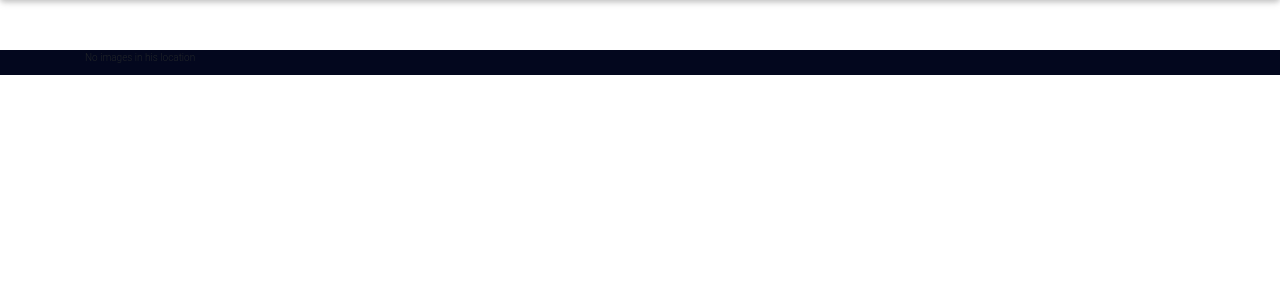
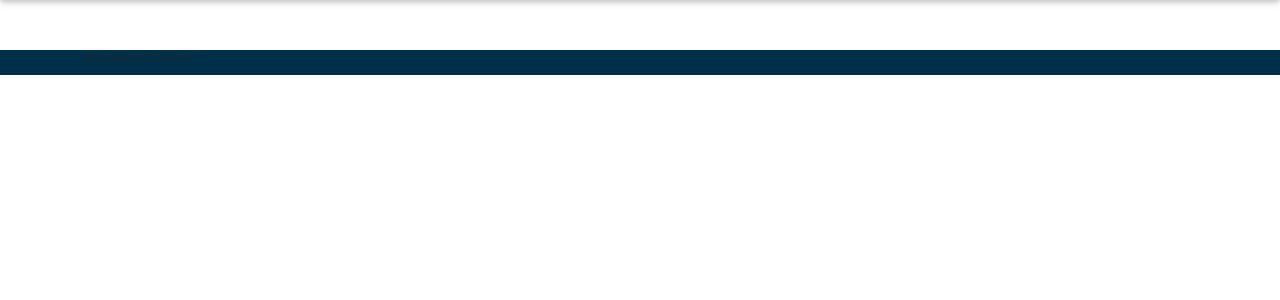
Before and after one commit to josphat-otieno/Django-Gallery, a Django app: page /location/1 in a window 1280 px wide. Shown: the part 82-382 px from the top of the page. Run offline with Django 3.2, Linux system fonts and the light colour scheme; data that the repository does not hold is empty; some libraries are stand-ins or nearby versions.

Commit message:
style the location.html

```diff
--- a/gallery/templates/all-gallery/image.html
+++ b/gallery/templates/all-gallery/image.html
@@ -2,7 +2,7 @@
 
 {% block content %}
 
-<div class="container-fluid" style="background-color: #03071e;">
+<div class="container-fluid" style="background-color: #003049;">
   <div class="container">
     <h1 class="text-center">{{image.image_name}}</h1>
     <div class="row">
--- a/gallery/templates/all-gallery/index.html
+++ b/gallery/templates/all-gallery/index.html
@@ -5,7 +5,7 @@
 {% block content %}
 {{block.super}}
 
-<div class="container-fluid" style="background-color: #03071e;">
+<div class="container-fluid" style="background-color: #003049;">
     <div class="container">
         <h1 class="text-center">Welcome to my Galleries</h1>
 
--- a/gallery/templates/all-gallery/location.html
+++ b/gallery/templates/all-gallery/location.html
@@ -2,7 +2,7 @@
 {% block content %}
 {{block.super}}
 
-<div class="container-fluid" style="background-color: #03071e;">
+<div class="container-fluid" style="background-color: #003049;">
     <div class="container">
         {% if location_images %}
 
```
